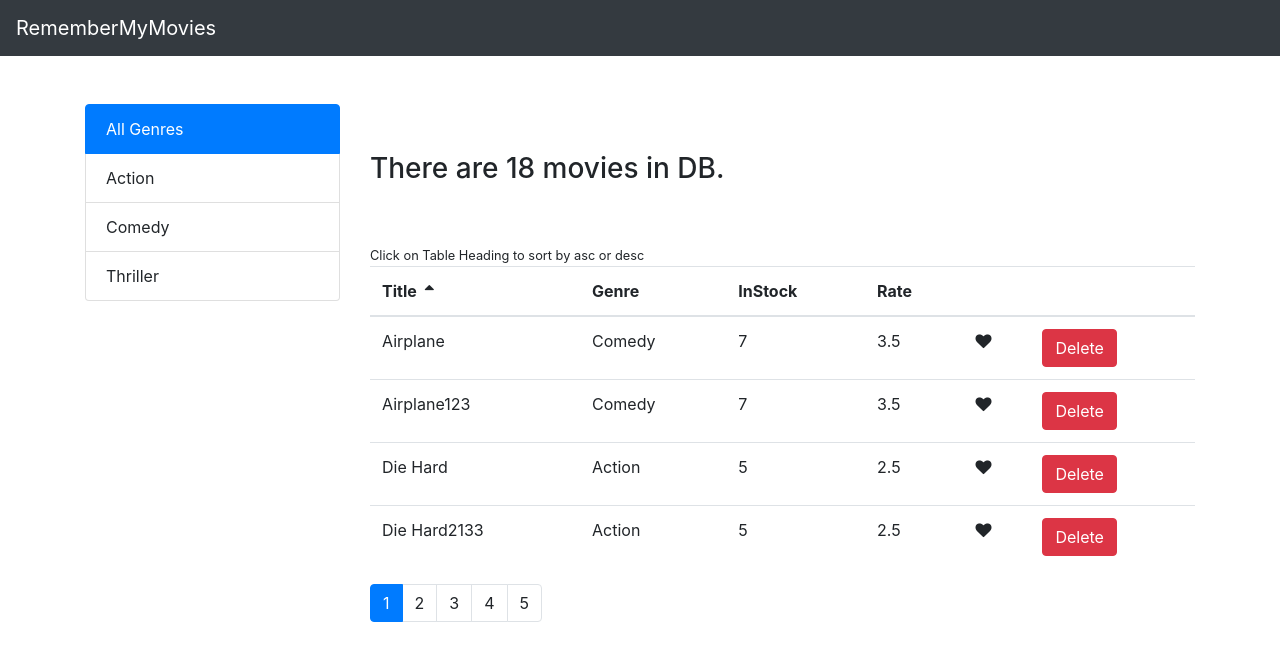
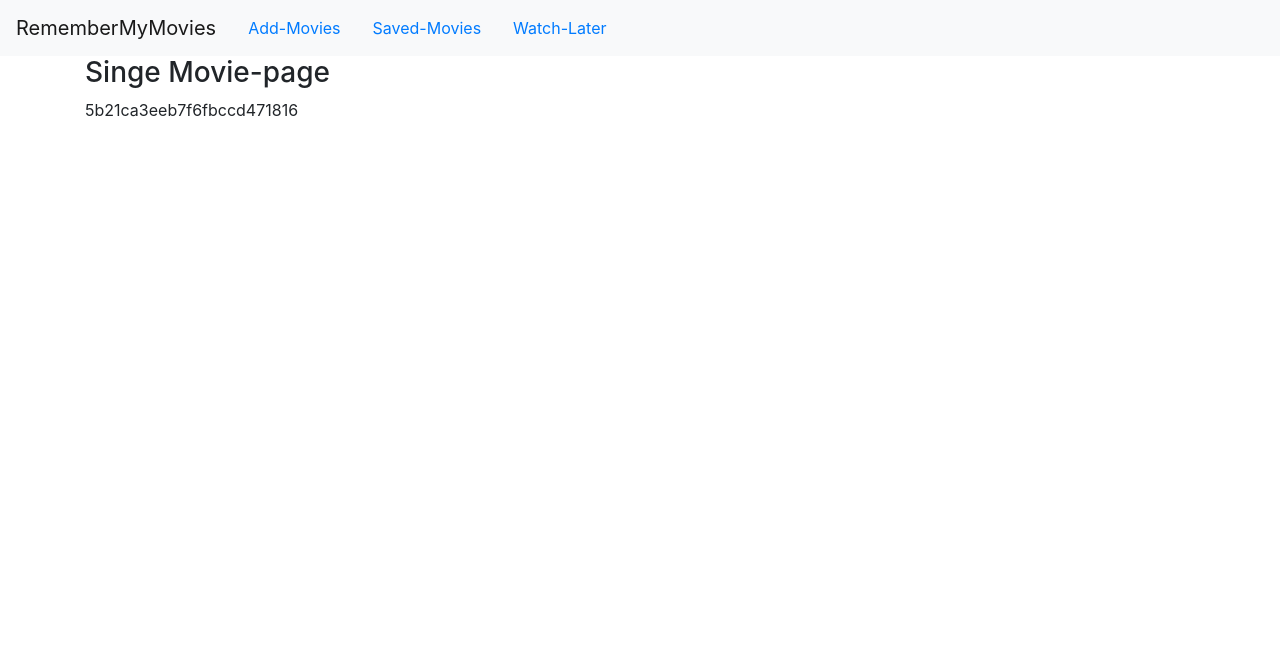
Before and after one commit to jugshaurya/react-learn-1, a React (Create React App) app: page /movies/5b21ca3eeb7f6fbccd471816 in a window 1280 px wide. Shown: the top 660 px of the page. Built offline with nearby package versions, Linux system fonts and the light colour scheme.

Commit message:
:dizzy: Added react-Routing

```diff
--- a/package.json
+++ b/package.json
@@ -8,6 +8,7 @@
     "font-awesome": "^4.7.0",
     "react": "^16.9.0",
     "react-dom": "^16.9.0",
+    "react-router-dom": "^5.1.0",
     "react-scripts": "3.1.1"
   },
   "scripts": {
--- a/src/App.js
+++ b/src/App.js
@@ -1,6 +1,12 @@
 import React from "react";
 import MoviesPage from "./components/movieComponent/moviesPage";
 import Navbar from "./components/movieComponent/navbar";
+import AddMoviePage from "./components/movieComponent/addMoviePage";
+import LaterPage from "./components/movieComponent/laterPage";
+import NotFound from "./components/movieComponent/notFound";
+import MoviePage from "./components/movieComponent/moviePage";
+
+import { Route, Switch, Redirect } from "react-router-dom";
 
 import "./App.css";
 
@@ -9,7 +15,15 @@ class App extends React.Component {
     return (
       <>
         <Navbar />
-        <MoviesPage />
+        <Switch>
+          <Route path="/movies/:id" component={MoviePage} />
+          <Route path="/movies" component={MoviesPage} />
+          <Route path="/add" component={AddMoviePage} />
+          <Route path="/later" component={LaterPage} />
+          <Route path="/not-found" component={NotFound} />
+          <Redirect from="/" exact to="/movies" />
+          <Redirect from="/" to="/not-found" />
+        </Switch>
       </>
     );
   }
--- /dev/null
+++ b/src/components/movieComponent/addMoviePage.jsx
@@ -0,0 +1,11 @@
+import React from "react";
+
+const LaterPage = props => {
+  return (
+    <div className="container">
+      <h3>Add Movie Page </h3>
+    </div>
+  );
+};
+
+export default LaterPage;
--- /dev/null
+++ b/src/components/movieComponent/laterPage.jsx
@@ -0,0 +1,11 @@
+import React from "react";
+
+const LaterPage = props => {
+  return (
+    <div className="container">
+      <h3>Later Page</h3>
+    </div>
+  );
+};
+
+export default LaterPage;
--- a/src/components/movieComponent/movie.jsx
+++ b/src/components/movieComponent/movie.jsx
@@ -1,5 +1,5 @@
 import React from "react";
-
+import { Link } from "react-router-dom";
 const Movie = props => {
   const {
     title,
@@ -18,7 +18,9 @@ const Movie = props => {
 
   return (
     <tr>
-      <td>{title}</td>
+      <td>
+        <Link to={"/movies/" + _id}>{title}</Link>
+      </td>
       <td>{genre.name}</td>
       <td>{numberInStock}</td>
       <td>{dailyRentalRate}</td>
--- /dev/null
+++ b/src/components/movieComponent/moviePage.jsx
@@ -0,0 +1,12 @@
+import React from "react";
+
+const MoviePage = props => {
+  return (
+    <div className="container">
+      <h3>Singe Movie-page</h3>
+      {props.match.params.id}
+    </div>
+  );
+};
+
+export default MoviePage;
--- a/src/components/movieComponent/moviesTable.jsx
+++ b/src/components/movieComponent/moviesTable.jsx
@@ -15,11 +15,10 @@ const MoviesTable = props => {
     orderBy === "asc" ? "fa fa-sort-up ml-2" : "fa fa-sort-down ml-2";
 
   return (
-    <div className="mt-5">
-      <h3>
+    <>
+      <h4>
         There are {totalItems === 0 ? "no more" : totalItems} movies in DB.
-      </h3>
-      <br />
+      </h4>
       <br />
       <small> Click on Table Heading to sort by asc or desc</small>
       <table className="table">
@@ -64,7 +63,7 @@ const MoviesTable = props => {
           ))}
         </tbody>
       </table>
-    </div>
+    </>
   );
 };
 
--- a/src/components/movieComponent/navbar.jsx
+++ b/src/components/movieComponent/navbar.jsx
@@ -1,9 +1,27 @@
 import React from "react";
+import { NavLink } from "react-router-dom";
 
 const Navbar = () => {
   return (
-    <nav className="navbar navbar-dark bg-dark">
-      <span className="navbar-brand">RememberMyMovies</span>
+    <nav className="navbar navbar-expand-lg navbar-light bg-light">
+      <NavLink to="/" className="navbar-brand">
+        RememberMyMovies
+      </NavLink>
+      <div id="navbarNav">
+        <ul className="nav">
+          <NavLink className="nav-item nav-link" to="/add">
+            Add-Movies
+          </NavLink>
+
+          <NavLink className="nav-item nav-link" to="/movies">
+            Saved-Movies
+          </NavLink>
+
+          <NavLink className="nav-item nav-link" to="/later">
+            Watch-Later
+          </NavLink>
+        </ul>
+      </div>
     </nav>
   );
 };
--- /dev/null
+++ b/src/components/movieComponent/notFound.jsx
@@ -0,0 +1,11 @@
+import React from "react";
+
+const LaterPage = props => {
+  return (
+    <div className="container">
+      <h3>Not-Found</h3>
+    </div>
+  );
+};
+
+export default LaterPage;
--- a/src/index.js
+++ b/src/index.js
@@ -2,7 +2,13 @@ import React from "react";
 import ReactDOM from "react-dom";
 import "./index.css";
 import App from "./App";
+import { BrowserRouter } from "react-router-dom";
+
 // import Counters from "./components/counters";
 import "bootstrap/dist/css/bootstrap.css";
-import "font-awesome/css/font-awesome.css";
-ReactDOM.render(<App />, document.getElementById("root"));
+ReactDOM.render(
+  <BrowserRouter>
+    <App />
+  </BrowserRouter>,
+  document.getElementById("root")
+);
```
Also changed, not shown: 1 other file (tests, documents, lock files or other folders).
